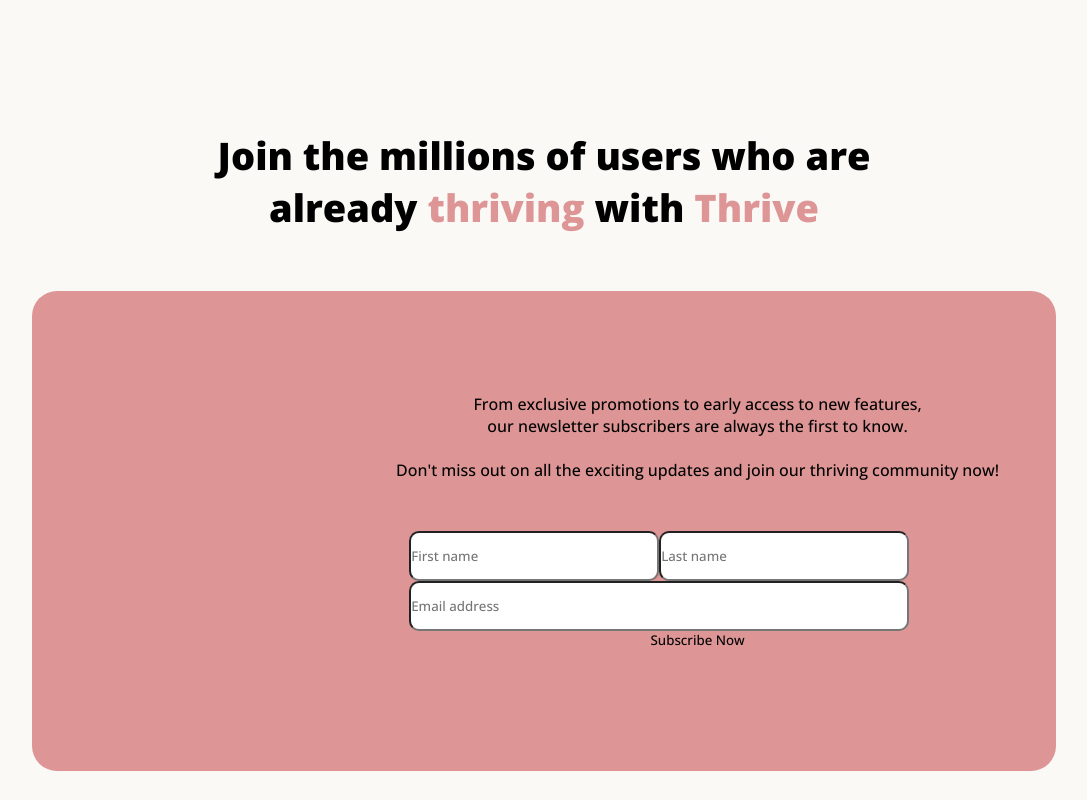
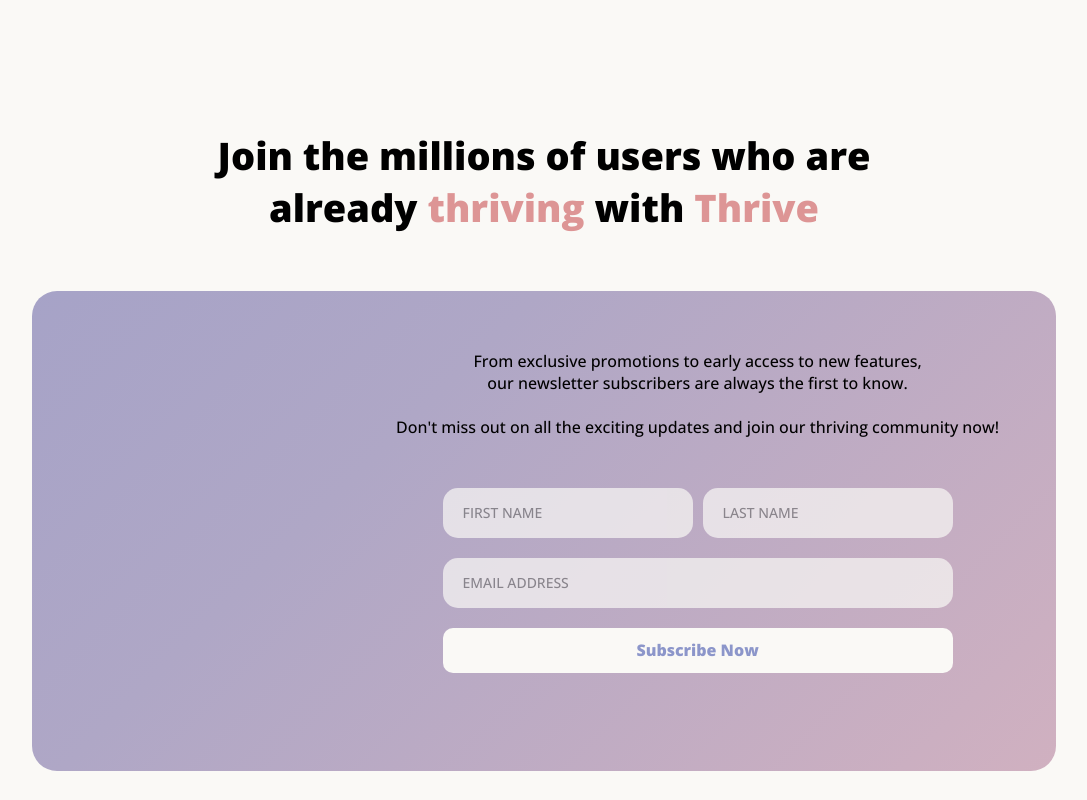
Before and after one commit to BT3103AppDev1/l2-final-project-group-1, a Vue app: page / in a window 1280 px wide. Shown: the part 3220-4020 px from the top of the page, without its empty margins (96-1183 px from the left). Built offline with nearby package versions, Linux system fonts and the light colour scheme.

Commit message:
[LP] Finished 4th section

```diff
--- a/src/App.vue
+++ b/src/App.vue
@@ -22,7 +22,9 @@ export default {
   --grey: #77798c;
   --dark-alt: #334155;
   --purple: #8c96ca;
+  --light-green: #d8e2dc;
   --lighter-purple: #afa7c6;
+  --primary-light: #f2baba;
   --sidebar-width: 300px;
   --font-family: "ColfaxAI",-apple-system,BlinkMacSystemFont,Helvetica,sans-serif;
 }
--- a/src/views/LP.vue
+++ b/src/views/LP.vue
@@ -148,14 +148,15 @@
                 </div>
                 <form class="infoForm">
                     <div class="nameForm">
-                        <input type="text" id="fname" name="fname" required placeholder="First name" style="width:250px;height:50px;">
-                        <input type="text" id="lname" name="lname" required placeholder="Last name" style="width:250px;height:50px;">
+                        <input type="text" id="fname" name="fname" required placeholder="First name" style="width:250px;height:50px;outline:none;border-radius:15px;">
+                        <div class="filler" style="width: 10px;"> </div>
+                        <input type="text" id="lname" name="lname" required placeholder="Last name" style="width:250px;height:50px;outline:none;border-radius:15px;">
                     </div>
-                    <input type="text" id="lp-email" name="lp-email" required placeholder="Email address" style="width:500px;height:50px;">
+                    <input type="text" id="lp-email" name="lp-email" required placeholder="Email address" style="width:510px;height:50px;outline:none;border-radius:15px;">
+                    <button class="subscribeNow">
+                        <span class="text"> Subscribe Now </span>
+                    </button>
                 </form>
-                <button class="subscribeNow">
-                    <span class="text"> Subscribe Now </span>
-                </button>
             </div>
         </div>
     </div>
@@ -237,18 +238,6 @@ export default {
     flex-direction: row;
     background-color: var(--light);
 }
-
-/*.section#section1 {
-    position: sticky;
-    top: 0;
-    min-height: 100vh;
-    display: flex;
-    justify-content: center;
-    align-items: center;
-    flex-flow: column wrap;
-    flex-direction: row;
-    z-index: 100;
-}*/
 
 #section1 {
   position: -webkit-sticky !important;
@@ -550,6 +539,21 @@ export default {
     background-color: var(--primary);
     display: flex;
     flex-direction: row;
+    background: linear-gradient(-45deg, var(--primary-light), var(--lighter-purple), var(--purple), var(--light-green));
+    background-size: 400% 400%;
+    animation: gradient 20s ease infinite;
+}
+
+@keyframes gradient {
+  0% {
+    background-position: 0% 50%;
+  }
+  50% {
+    background-position: 100% 50%;
+  }
+  100% {
+    background-position: 0% 50%;
+  }
 }
 
 .left-container4 {
@@ -583,19 +587,69 @@ export default {
 .infoForm {
     display: flex;
     flex-direction: column;
-    max-height: 600px;
-    padding-left: 50px;
+    max-height: 680px;
+    align-items: center;
 }
 
 .nameForm {
     display: flex;
     flex-direction: row;
     margin-top: 50px;
+    margin-bottom: 20px;
 }
 
 input[type=text i] {
-    border-radius: 10px;
-    outline: none;
-    outline-color: var(--light);
+    opacity: 0.7;
+    background-color: var(--light);
+    padding: 20px;
+    border: 1px var(--light);
+    color: var(--dark);
+    font: var(--font-family);
+    font-size: 14px;
+    text-transform: uppercase;
+}
+
+input[type=text i] span {
+    position: absolute;
+    left: 0;
+}
+
+input[type=text i]:focus {
+    opacity: 0.9;
+    font: var(--font-family);
+    transition: 0.4s;
+}
+
+input[type=text i]:focus::placeholder {
+    transform: translateY(-18px);
+    font-size: 10px;
+}
+
+input[type=text i] input {
+    width: 100%;
+    padding: 20px;
+}
+
+.subscribeNow {
+  text-align: center;
+  display: flex;
+  justify-content: center;
+  border: none;
+  padding: 10px;
+  width: 510px;
+  font-size: 16px;
+  font-weight: 600;
+  display: flex;
+  align-items: center;
+  cursor: pointer;
+  height: 45px;
+  background-color: var(--light);
+  color: var(--purple);
+  margin: 20px;
+  border-radius: 10px;
+  transition: 0.2s ease-out;
+}
+.subscribeNow:hover {
+  background-color: var(--dark-alt);
 }
 </style>
```
